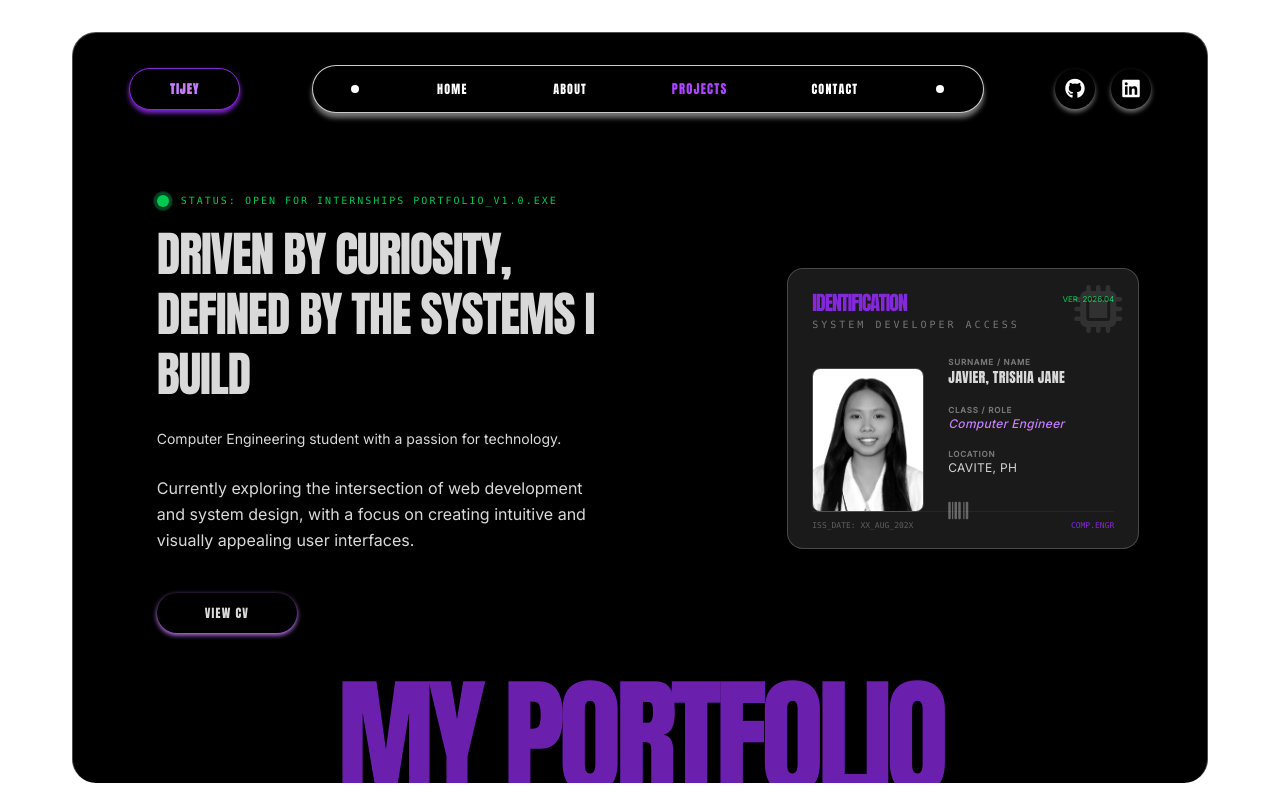
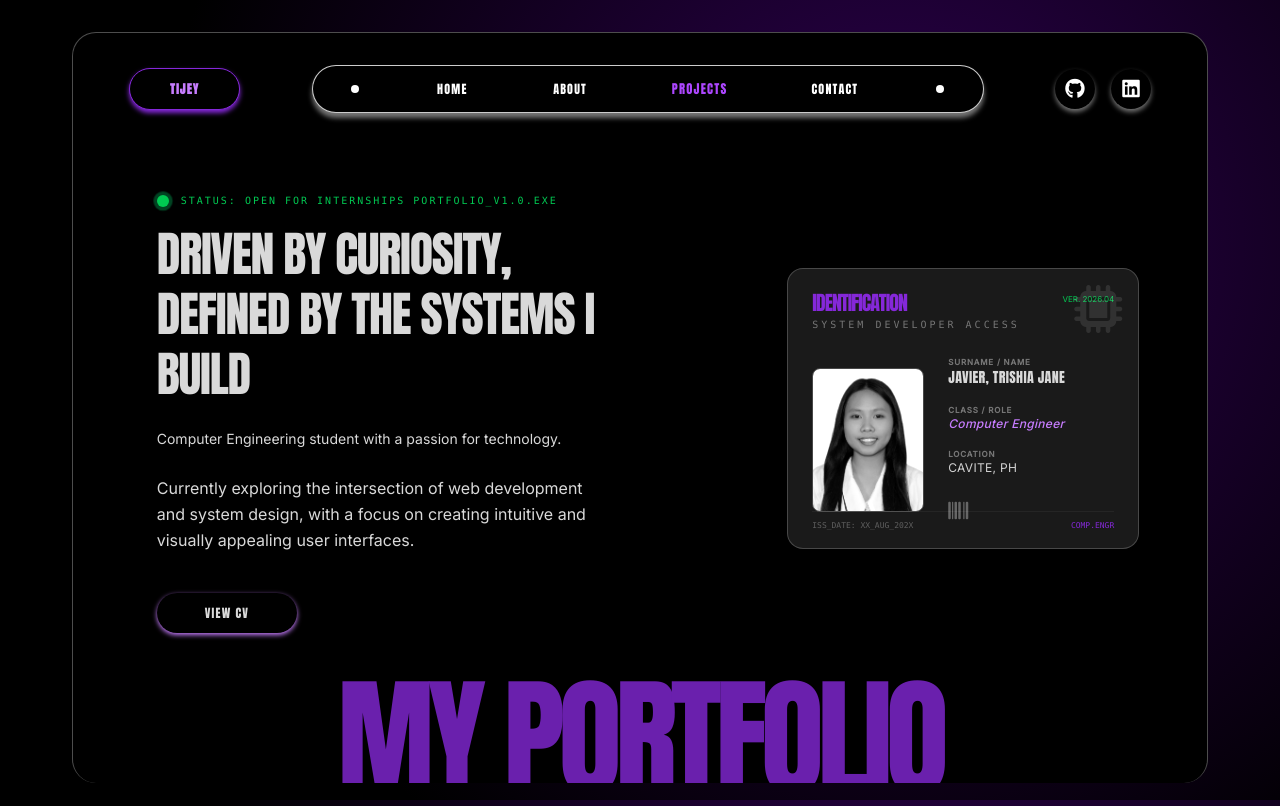
Before and after one commit to tijeyy/fortpolio, a website built with Vite: page index.html in a window 1280 px wide. Shown: the top 806 px of the page. Built offline with nearby package versions, Linux system fonts and the light colour scheme.

Commit message:
corrected bg color

```diff
--- a/index.html
+++ b/index.html
@@ -13,7 +13,7 @@
   <script type="module" src="/src/main.js"></script>
 </head>
 
-<body class="text-[#D9D9D9]">
+<body>
   <!-- ============ TOP / WELCOME SECTION ============= -->
   <section class="bg-black border-t border-r border-l border-white/30 rounded-3xl mx-4 my-4 md:mx-18 md:my-8 px-4 md:px-6 overflow-hidden
       relative flex flex-col min-h-[90vh]">
@@ -369,7 +369,7 @@
 
 <!-- ============== PROJECT MODAL =================== -->
   <div id="proj-modal" class="hidden fixed inset-0 z-[2000] p-4 md:p-10 bg-black/70 backdrop-blur-lg flex items-center justify-center">
-    <div class="bg-[#121212] border border-white/10 rounded-lg w-full max-w-5xl max-h-[80vh] overflow-y-auto relative">
+    <div class="bg-[#121212]/80 border border-white/10 rounded-lg w-full max-w-5xl max-h-[80vh] overflow-y-auto relative">
       <!-- Modal Header -->
       <div class="flex justify-between items-center z-10 bg-[#1a1a1a] border-b border-white/10 p-4">
         <div class="flex gap-2">
--- a/src/style.css
+++ b/src/style.css
@@ -3,6 +3,9 @@
 body {
   scroll-behavior: smooth;
   font-family: 'Inter', sans-serif;
+  background: radial-gradient(circle at 70% 30%, #2D004F 0%, #000000 70%);
+  background-attachment: fixed;
+  color: #D9D9D9;
 }
 
 h1, h2, h3, h4, .anton {
```
